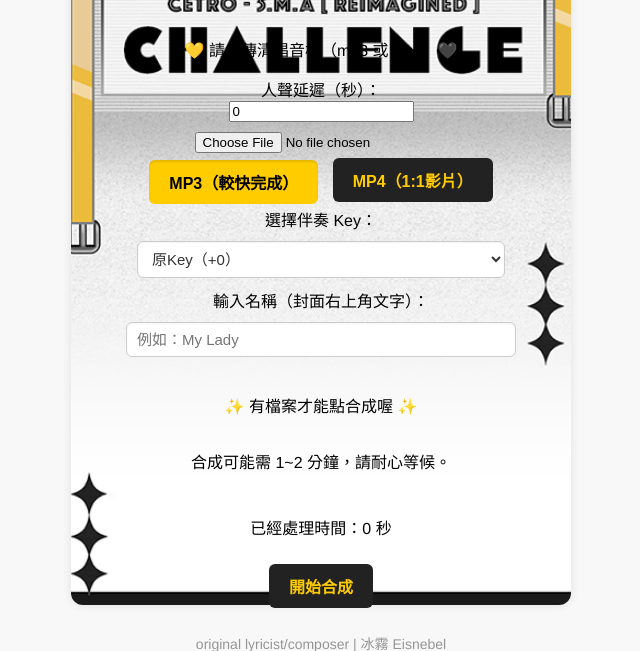
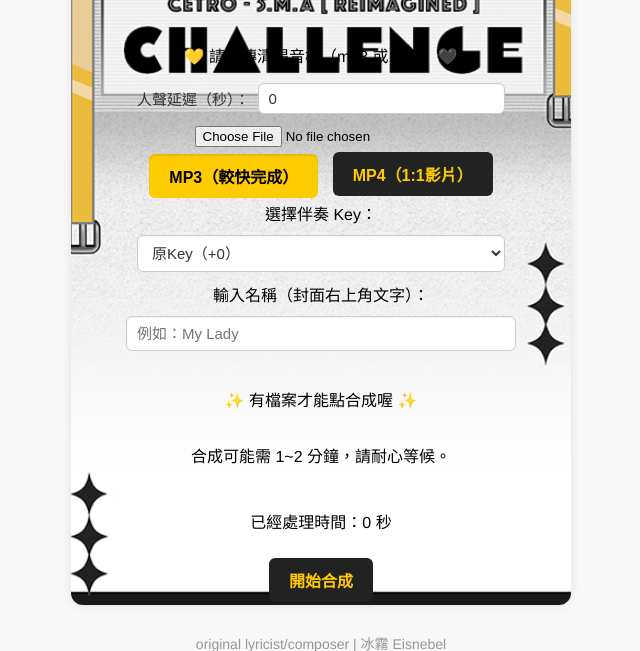
Before and after one commit to Novemk/vocal-mixerSTR, a Flask app: page / in a window 1280 px wide. Shown: the top 651 px of the page, without its empty margins (319-959 px from the left). Run offline with Flask 3, Linux system fonts and the light colour scheme.

Commit message:
Update index.html

```diff
--- a/templates/index.html
+++ b/templates/index.html
@@ -9,12 +9,15 @@
   <div class="wrapper">
     <div class="container">
 
-        <!-- 🟡 上傳提示語 -->
-        <p class="upload-hint">💛 請上傳清唱音檔（mp3 或 wav）🖤</p>
+       <!-- 🟡 上傳提示語 -->
+       <p class="upload-hint">💛 請上傳清唱音檔（mp3 或 wav）🖤</p>
 
-        <!-- 🔧 延遲設定輸入欄位 -->
-        <label for="delayInput">人聲延遲（秒）：</label>
-        <input type="number" id="delayInput" value="0" min="0" step="0.1" style="margin-bottom: 10px;">
+       <!-- 🔧 延遲設定輸入欄位（放同一行） -->
+       <div class="delay-row">
+         <label for="delayInput">人聲延遲（秒）：</label>
+         <input type="number" id="delayInput" value="0" min="0" step="0.1">
+       </div>
+
 
         <!-- 🎵 音訊檔案選擇 -->
         <input type="file" id="audioFile">
```
